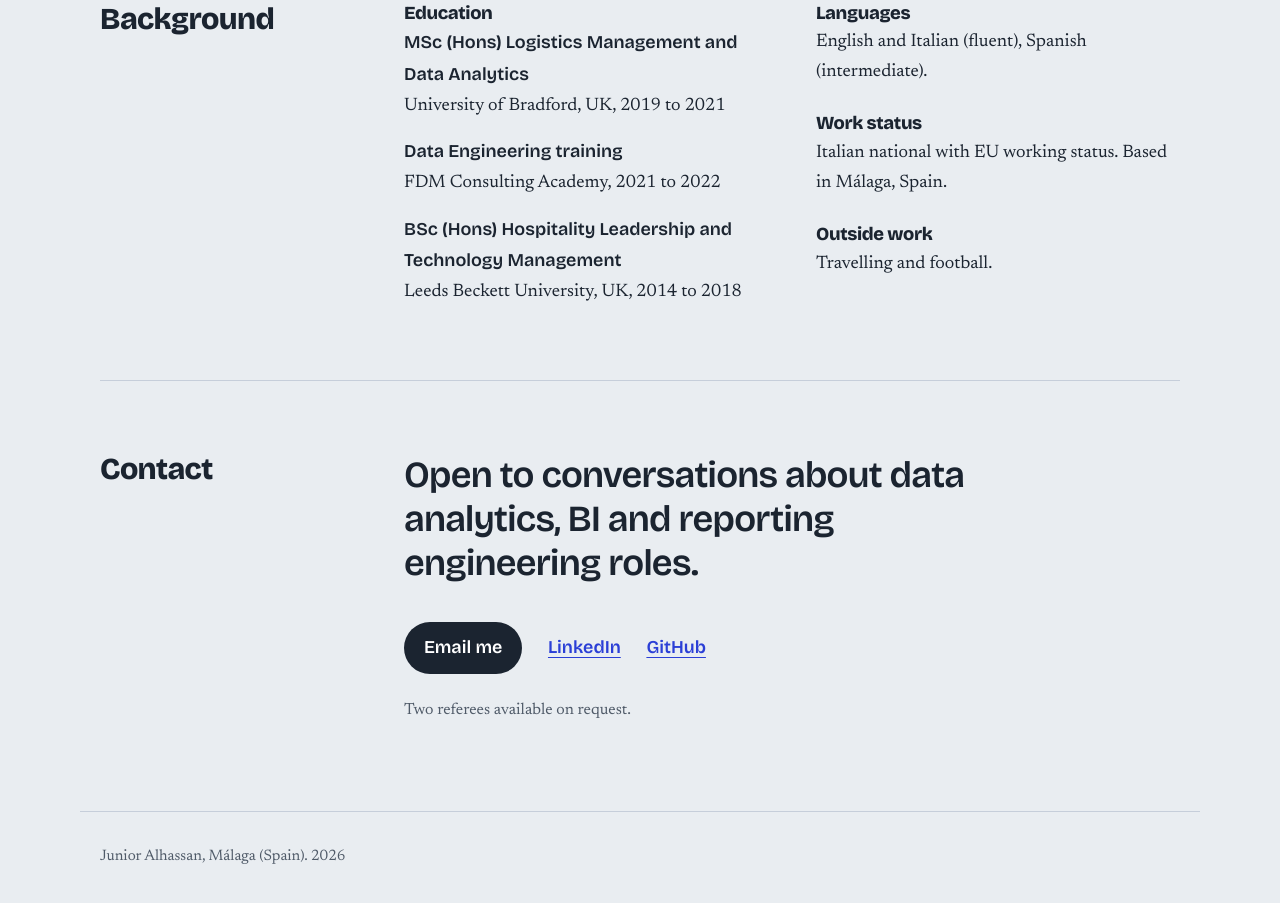
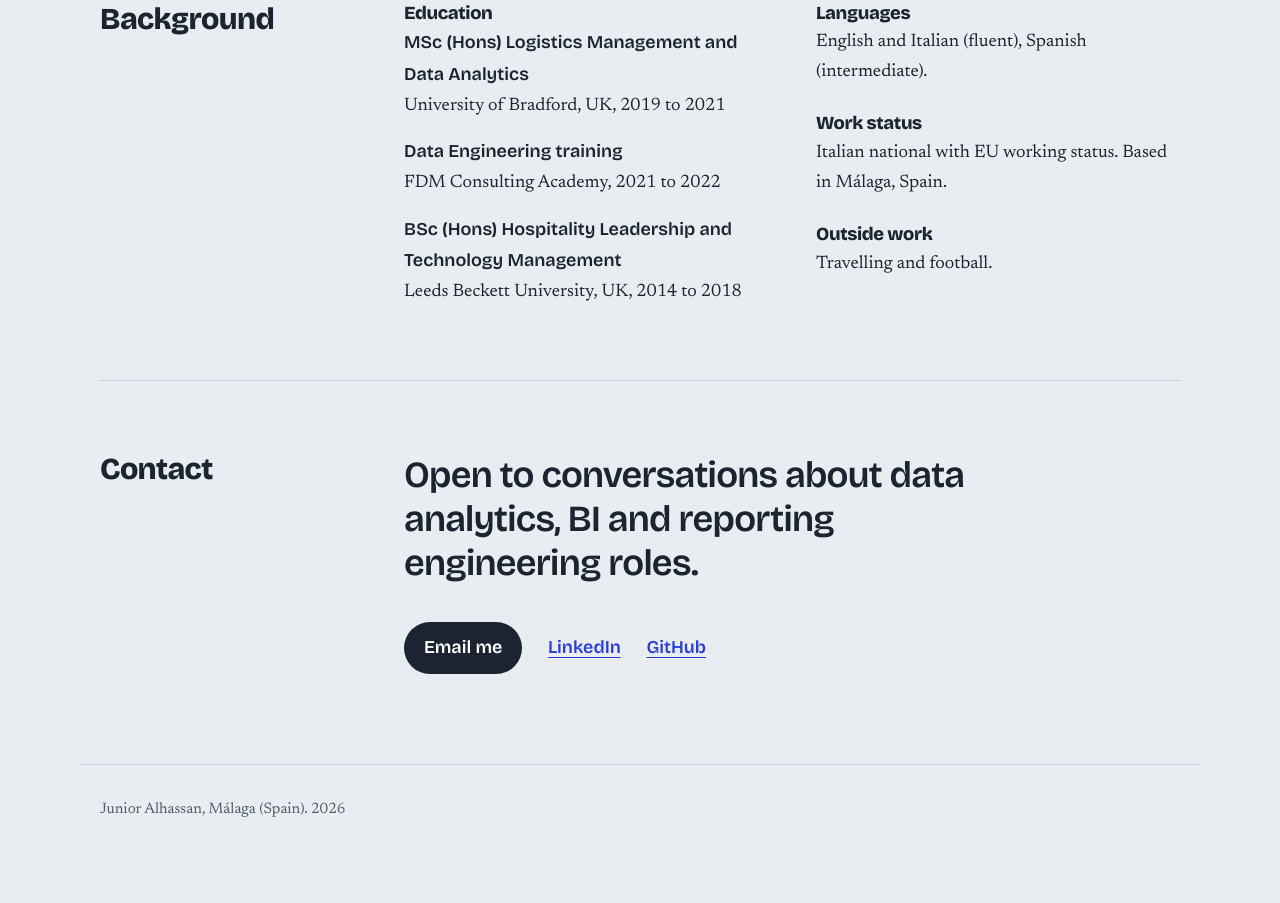
Before and after one commit to Jbankx/Portfolio, a plain HTML site: page index.html in a window 1280 px wide. Shown: the part 3831-4734 px from the top of the page. After the commit the page ends 4701 px from the top, so only its background shows below. Drawn offline with nearby package versions, Linux system fonts and the light colour scheme.

Commit message:
Removed references note

```diff
--- a/index.html
+++ b/index.html
@@ -174,7 +174,6 @@
           <a href="https://www.linkedin.com/in/junior-alhassan-baa2836a/" rel="noopener">LinkedIn</a>
           <a href="https://github.com/Jbankx" rel="noopener">GitHub</a>
         </p>
-        <p class="refs">Two referees available on request.</p>
       </div>
     </section>
   </main>
```
